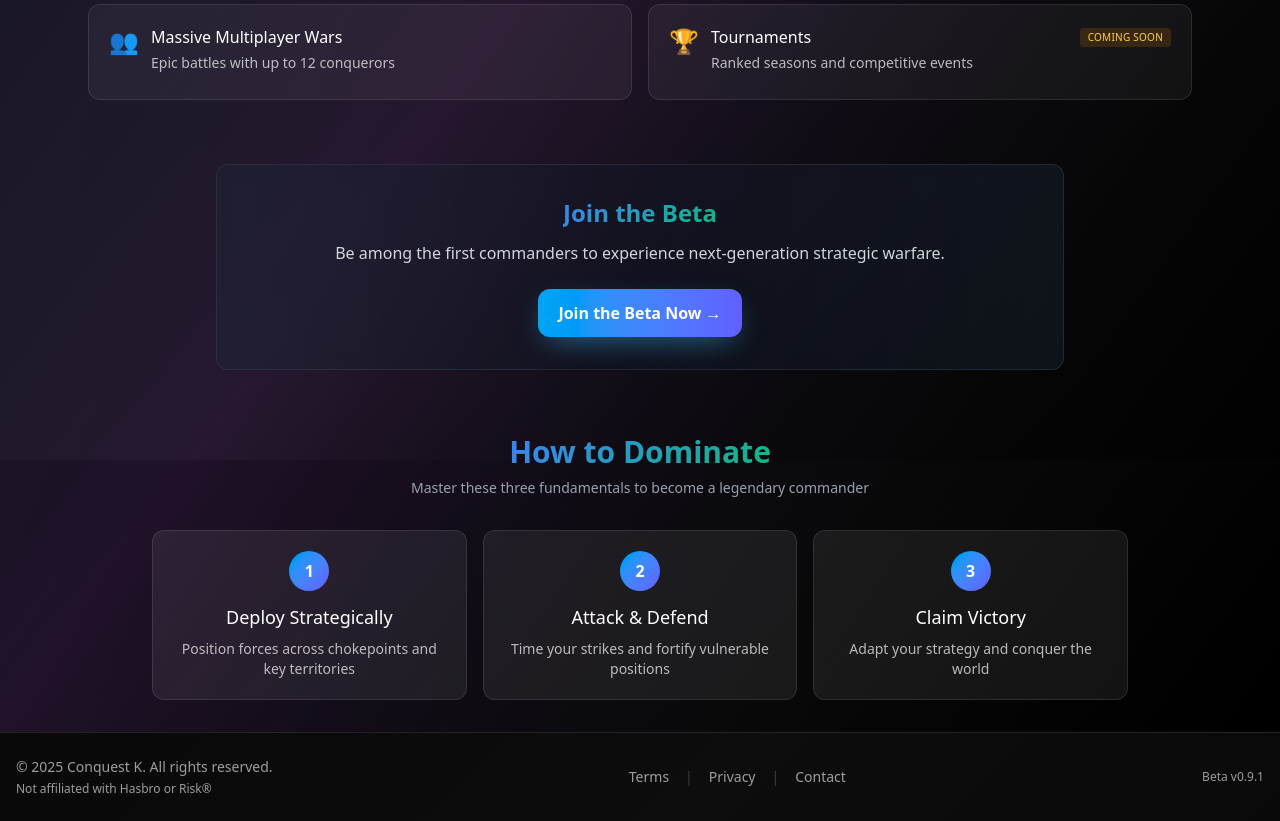
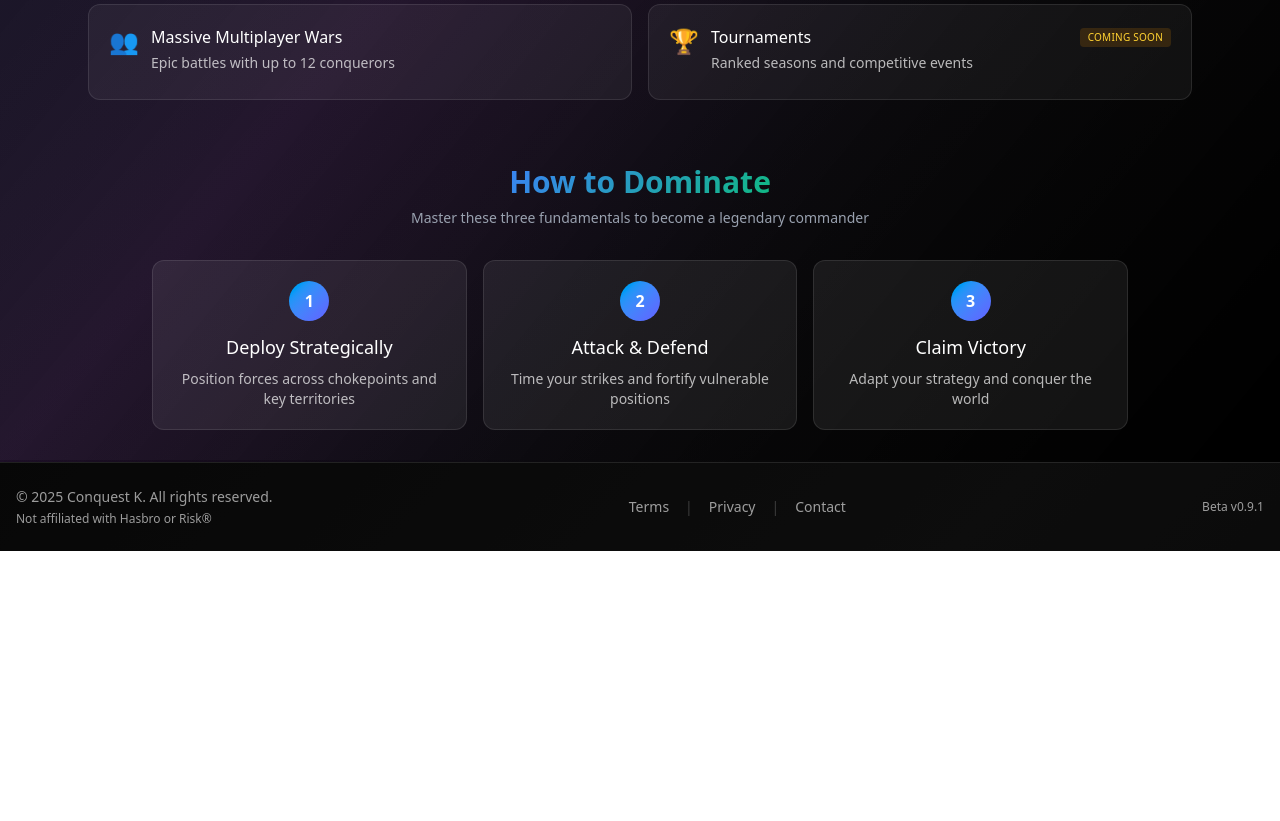
Before and after one commit to connorkeetch/conquestk-bun, a React (Vite) app in the folder frontend/: page / in a window 1280 px wide. Shown: the part 1140-1961 px from the top of the page. After the commit the page ends 1691 px from the top, so only its background shows below. Built offline with nearby package versions, Linux system fonts and the light colour scheme; no server answers.

Commit message:
fix: Remove redundant beta section from homepage
- Remove 'Join the Beta' section as it duplicates the main CTA
- Keep homepage focused with single 'Join the War' call-to-action

```diff
--- a/frontend/src/pages/Home.tsx
+++ b/frontend/src/pages/Home.tsx
@@ -177,33 +177,6 @@ const Home: React.FC = () => {
         </div>
       </section>
 
-      {/* Social Proof / Beta Status */}
-      <section className="relative z-10 section-spacing-sm">
-        <div className="container mx-auto px-6 max-w-4xl">
-          <div className="bg-gradient-to-r from-gray-800/40 via-gray-900/40 to-gray-800/40 backdrop-blur-sm rounded-xl p-8 border border-gray-700/50 flex flex-col items-center">
-            <h2 className="text-2xl font-bold mb-3 text-center">
-              <span className="gradient-text">Join the Beta</span>
-            </h2>
-            <p className="text-gray-300 mb-6 max-w-2xl text-center">
-              Be among the first commanders to experience next-generation strategic warfare.
-            </p>
-
-            {!isAuthenticated && (
-              <Link
-                to="/register"
-                className="inline-flex items-center gap-2 px-5 py-3 rounded-xl
-                         bg-gradient-to-r from-sky-500 to-indigo-500 text-white font-semibold
-                         shadow-[0_10px_30px_-10px_rgba(56,189,248,.6)]
-                         hover:shadow-[0_18px_48px_-12px_rgba(99,102,241,.7)]
-                         active:scale-[.98] transition"
-              >
-                Join the Beta Now →
-              </Link>
-            )}
-          </div>
-        </div>
-      </section>
-
       {/* How It Works - Streamlined */}
       <section className="relative z-10 section-spacing-sm">
         <div className="container mx-auto px-6 max-w-5xl">
```
